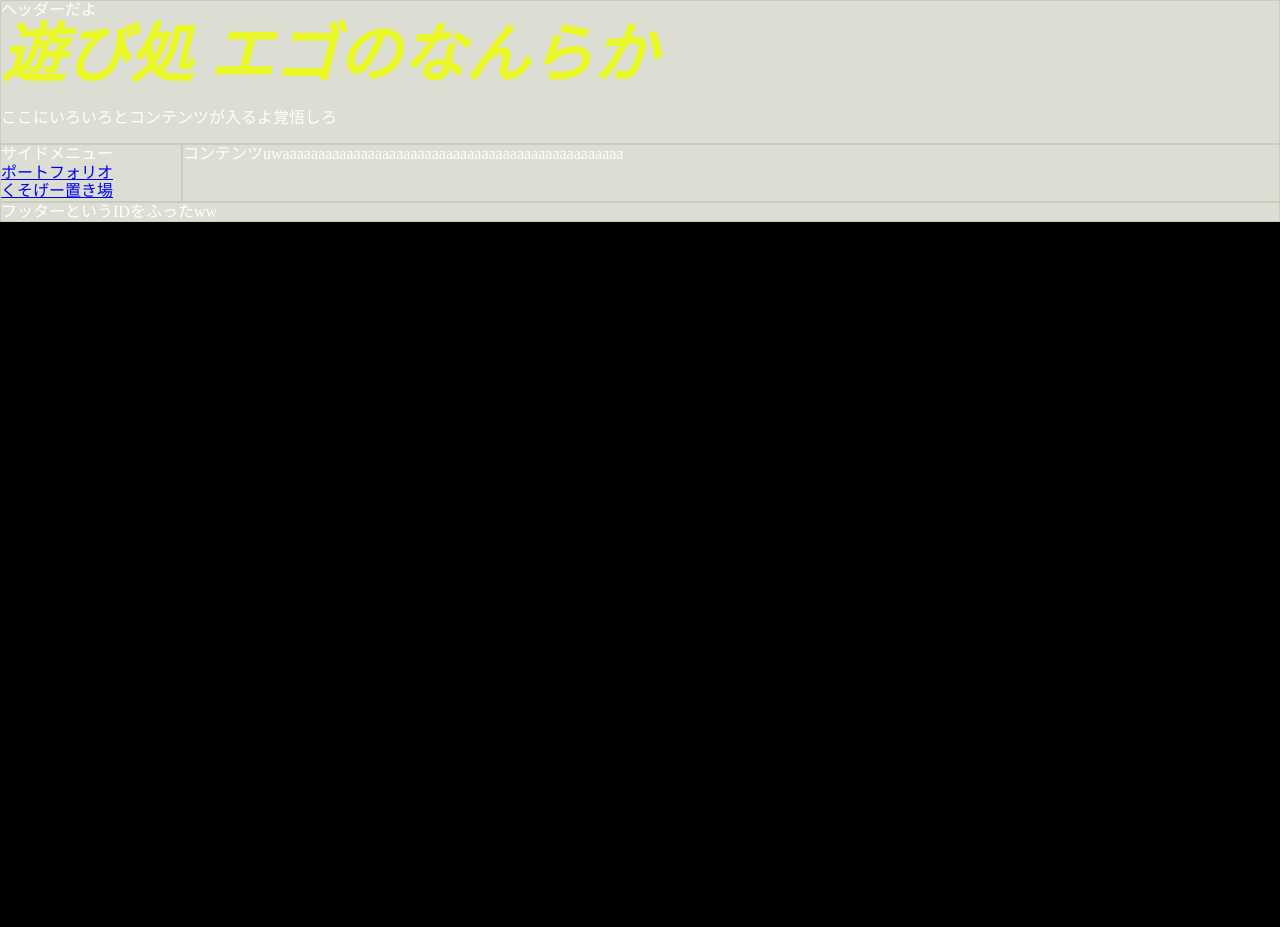
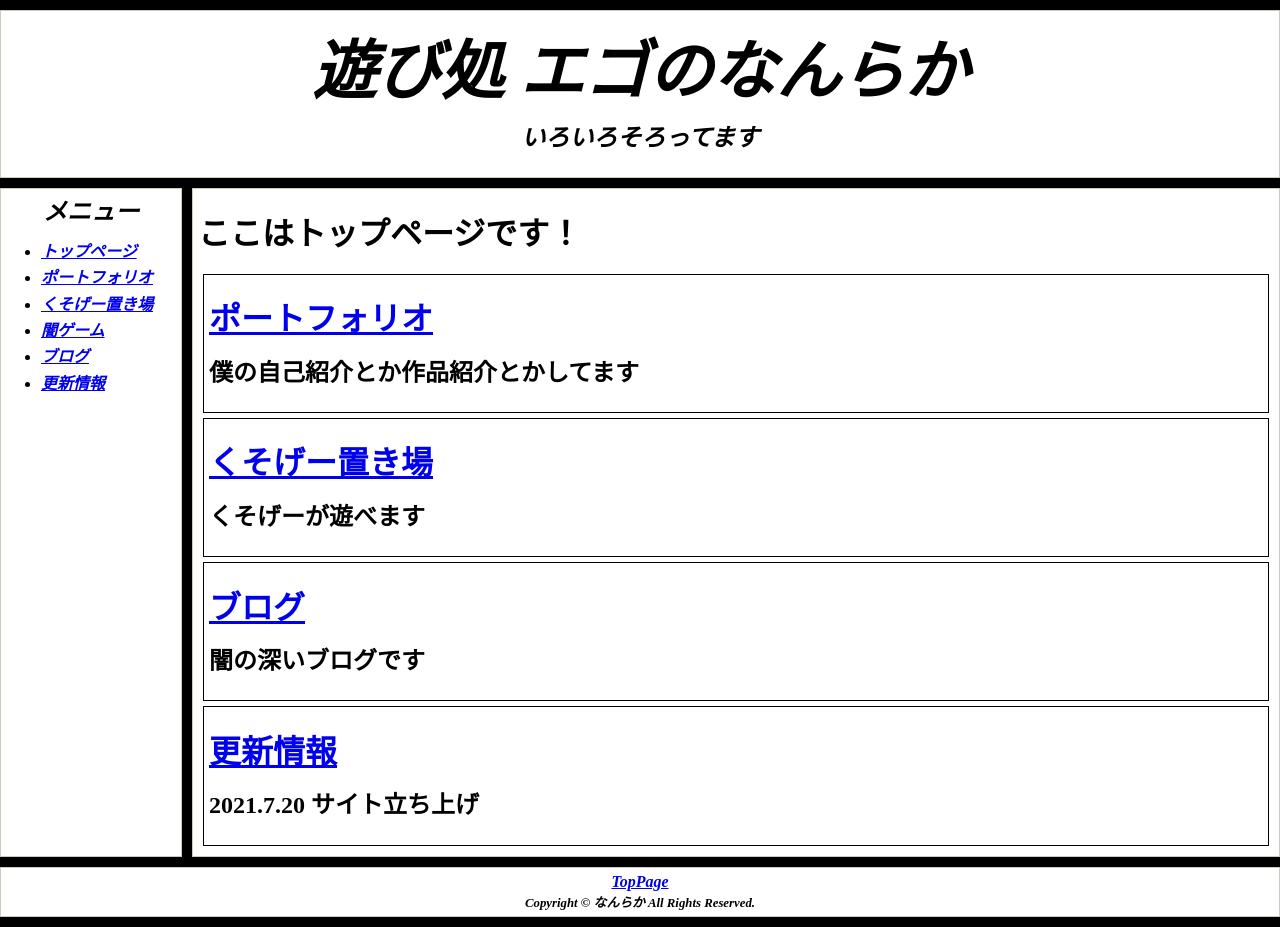
Before and after one commit to Nannraka/ego-no-nanraka, a website: page public/index.html in a window 1280 px wide. Before the commit the page ends 800 px from the top, so only its background shows below. Drawn offline with Linux system fonts and the light colour scheme.

Commit message:
replace files and install type script

```diff
--- /dev/null
+++ b/package.json
@@ -0,0 +1,6 @@
+{
+  "devDependencies": {
+    "@types/node": "^16.3.3",
+    "typescript": "^4.3.5"
+  }
+}
--- a/public/css/style.css
+++ b/public/css/style.css
@@ -1,21 +1,38 @@
 
 body {
-    color: #ffffff;
+    color: #000000;
     background-color: #000000;
     background-repeat: no-repeat;
-}
-
-h1 {
-    color				: #eaf827 ;
-	font-size			: 400% ;
-	font-weight			: bold ;
-	font-style			: oblique ;
-	margin				: 0px ;
+    width: 100%;
+    max-width: 1920px;
+    min-width: 720px;
+    margin-left : auto;
+    margin-right: auto;
 }
 
 header {
-    background-color: #dcded4;
+    background-color: #ffffff;
     border: 1px solid #cacdbd;
+    margin-top: 10px;
+    margin-bottom: 10px;
+    padding-top: 10px;
+    padding-bottom: 10px;
+}
+
+header h1 {
+	font-size : 400% ;
+	font-weight : bold ;
+	font-style : oblique ;
+	margin : 15px ;
+    text-align: center;
+}
+
+header h2 {
+	font-size : 150% ;
+	font-weight : bold ;
+	font-style : oblique ;
+	margin : 15px ;
+    text-align: center;
 }
 
 main .flexbox{
@@ -23,21 +40,64 @@ main .flexbox{
     flex-wrap: wrap-reverse;
 }
 
-div#sidemenu {
-    background-color: #dcded4;
+div.sidemenu {
+    background-color: #ffffff;
     border: 1px solid #cacdbd;
     flex-basis: 180px;
     flex-grow: 0;
+    margin-left : 0px;
+    margin-right: 10px;
 }
 
-div#contents {
-    background-color: #dcded4;
+div.sidemenu h1{
+	font-size : 150% ;
+	font-weight : bold ;
+	font-style : oblique ;
+    margin-top: 10px;
+    margin-bottom: 5px;
+    text-align: center;
+}
+
+div.sidemenu li{
+	font-size : 100% ;
+	font-weight : bold ;
+	font-style : oblique ;
+    margin-top: 8px;
+    margin-bottom: 8px;
+    text-align: left;
+}
+
+div.contents {
+    background-color: #ffffff;
     border: 1px solid #cacdbd;
     flex-basis: 720px;
     flex-grow: 1;
+    padding: 5px;
+}
+
+div.contents .preview{
+    border: 1px solid #000000;
+    margin: 5px;
+    padding: 5px;
 }
 
 footer {
-    background-color: #dcded4;
+    background-color: #ffffff;
     border: 1px solid #cacdbd;
+    margin-top: 10px;
+    margin-bottom: 10px;
 }
+
+footer h4 {
+	font-size : 100% ;
+	font-style : oblique ;
+	margin : 5px ;
+    text-align: center;
+}
+
+footer h5 {
+	font-size : 80% ;
+	font-style : oblique ;
+	margin : 5px ;
+    text-align: center;
+}
--- a/public/index.html
+++ b/public/index.html
@@ -11,28 +11,52 @@
 <body>
 
   <header>
-    ヘッダーだよ
     <h1>遊び処 エゴのなんらか</h1>
-    <p>ここにいろいろとコンテンツが入るよ覚悟しろ</p>
+    <h2>いろいろそろってます</h2>
   </header>
 
   <main>
     <!--ココを横並びにしたい-->
     <div class="flexbox">
-      <div id="sidemenu">
-        サイドメニュー<br>
-        <a href="portfolio.html">ポートフォリオ</a><br>
-        <a href="gamelist.html">くそげー置き場</a>
+
+      <div class="sidemenu">
+        <h1>メニュー</h1>
+        <ul>
+          <li type="sqare"><a href="./index.html">トップページ</a></li>
+          <li type="sqare"><a href="./html/portfolio.html">ポートフォリオ</a></li>
+          <li type="sqare"><a href="./html/gamelist.html">くそげー置き場</a></li>
+          <li type="sqare"><a href="./html/findTheDarknessGame.html">闇ゲーム</a></li>
+          <li type="sqare"><a href="https://id-no-nannraka.hatenablog.com/">ブログ</a></li>
+          <li type="sqare"><a href="./html/patchNote.html">更新情報</a></li>
+        </ul>
       </div>
 
-      <div id="contents">
-        コンテンツuwaaaaaaaaaaaaaaaaaaaaaaaaaaaaaaaaaaaaaaaaaaaaaaaa
+      <div class="contents">
+        <h1>ここはトップページです！</h1>
+        <div class="preview">
+          <h1><a href="./html/portfolio.html">ポートフォリオ</a></h1>
+          <h2>僕の自己紹介とか作品紹介とかしてます</h2>
+        </div>
+        <div class="preview">
+          <h1><a href="./html/gamelist.html">くそげー置き場</a></h1>
+          <h2>くそげーが遊べます</h2>
+        </div>
+        <div class="preview">
+          <h1><a href="https://id-no-nannraka.hatenablog.com/">ブログ</a></h1>
+          <h2>闇の深いブログです</h2>
+        </div>
+        <div class="preview">
+          <h1><a href="index.html">更新情報</a></h1>
+          <h2>2021.7.20 サイト立ち上げ</h2>
+        </div>
       </div>
+
     </div>
   </main>
 
   <footer>
-    フッターというIDをふったww
+    <h4><a href="index.html">TopPage</a></h4>
+    <h5>Copyright © なんらか All Rights Reserved.</h5>
   </footer>
 
 </body>
```
Also changed, not shown: public/component/sidemenuComponents.html (added, +22 -0 lines), public/gamelist.html (deleted, +0 -16 lines), public/html/findTheDarknessGame.html (added, +57 -0 lines), public/html/gamelist.html (added, +47 -0 lines), public/html/portfolio.html (added, +57 -0 lines), public/js/findTheDarknessGame.js (added, +8 -0 lines), public/portfolio.html (deleted, +0 -25 lines), 1 other file.
